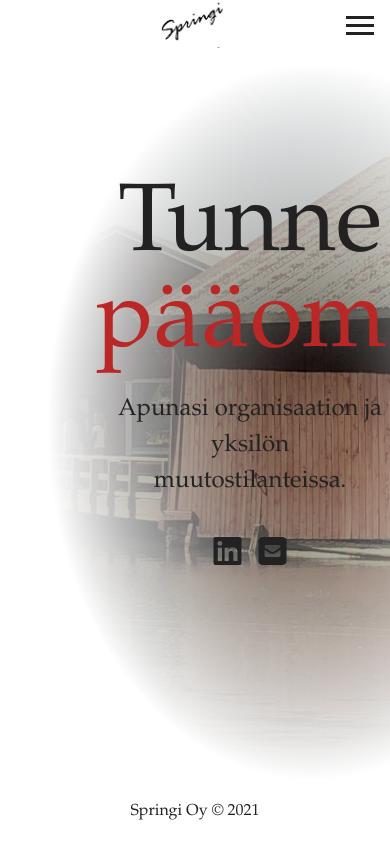
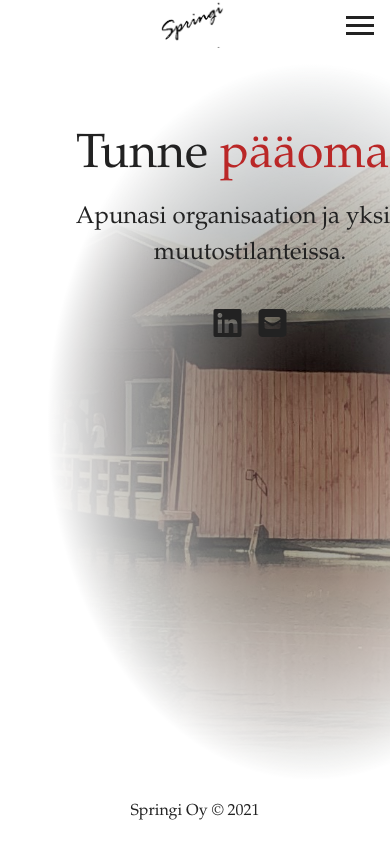
Before and after one commit to sjormala/front-end-course, a website: page dist/index.html in a window 390 px wide. Shown: the top 844 px of the page. Drawn offline with Linux system fonts and the light colour scheme.

Commit message:
small screen layout adjusted for mobile screens

```diff
--- a/scss/_mobile.scss
+++ b/scss/_mobile.scss
@@ -47,9 +47,11 @@
   main {
     align-items: center;
     text-align: center;
+    padding: 3rem;
 
     .lg-heading {
       line-height: 1;
+      font-size: 3rem;
       margin-bottom: 1rem;
     }
   }
```
Also changed, not shown: dist/css/main.css.
